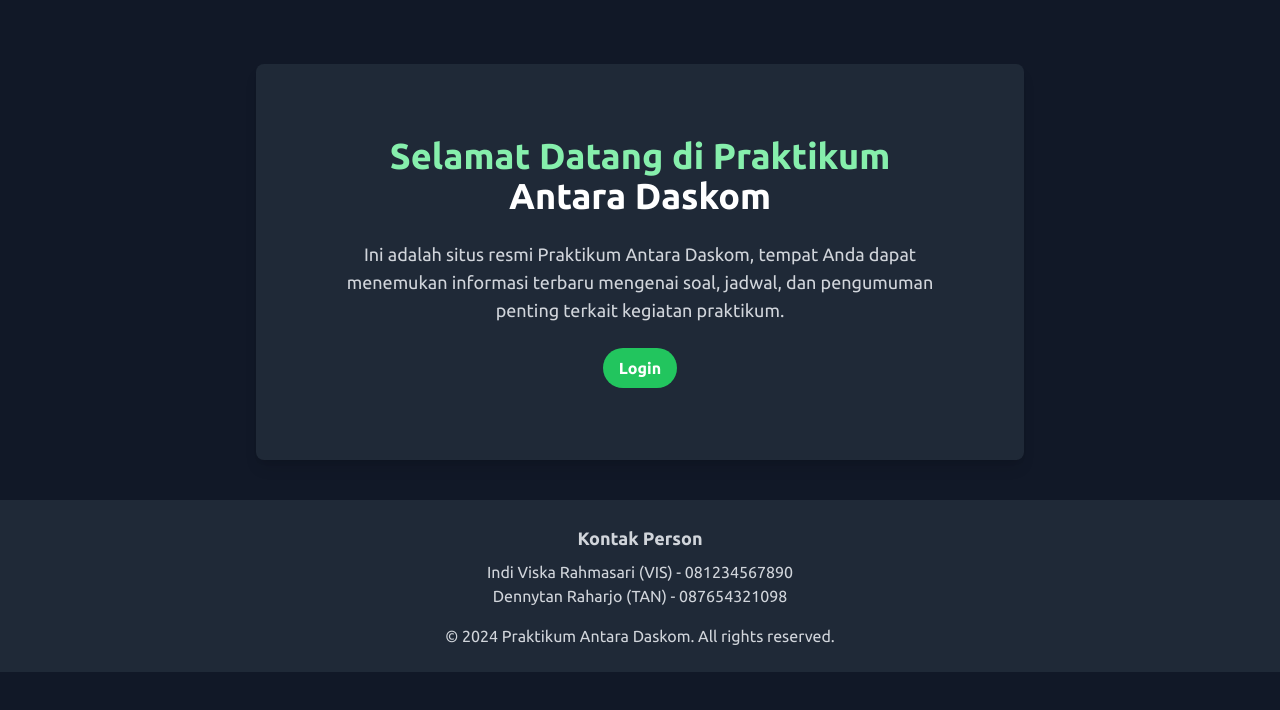
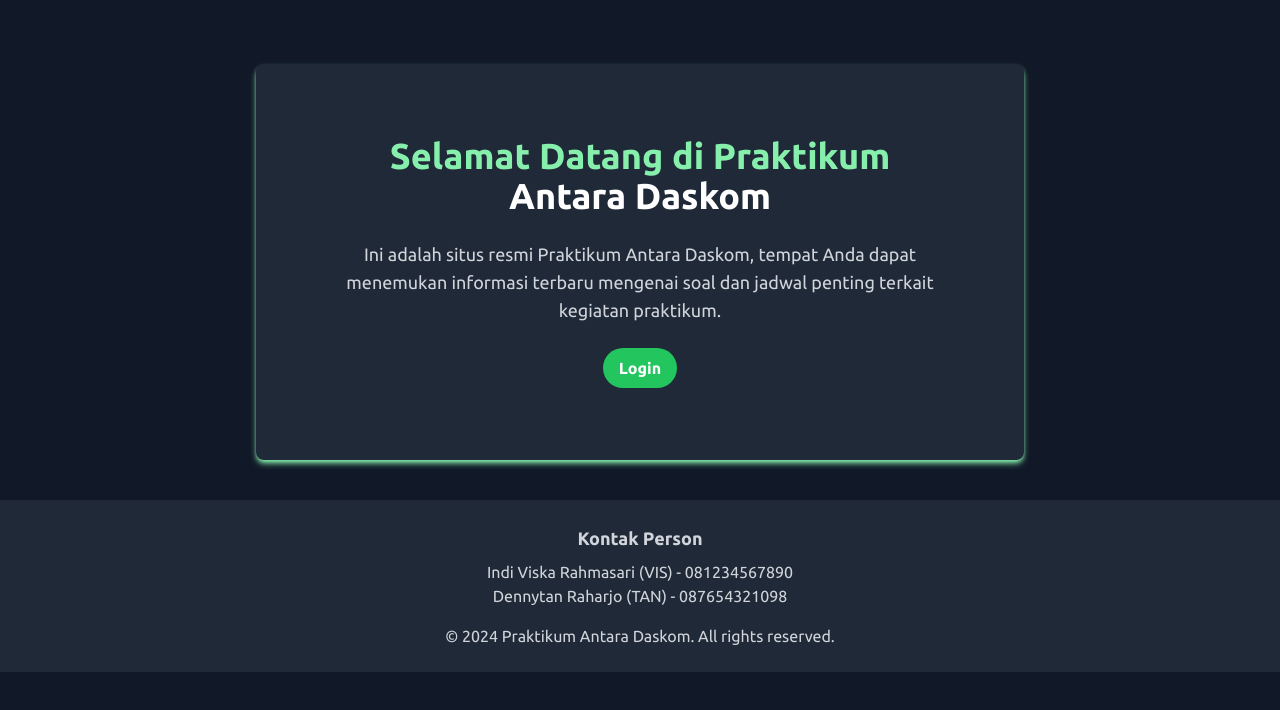
Before and after one commit to Alizaaaja4/daskomantara, a React (Vite) app: page / in a window 1280 px wide. Shown: the top 710 px of the page. Built offline with nearby package versions, Linux system fonts and the light colour scheme.

Commit message:
update 5

```diff
--- a/src/components/Login.jsx
+++ b/src/components/Login.jsx
@@ -26,7 +26,7 @@ const LoginPage = () => {
 
   return (
     <div className="min-h-screen flex items-center justify-center bg-gray-900 p-10">
-      <div className="bg-gray-800 p-6 rounded-lg shadow-md w-full max-w-md">
+      <div className="bg-gray-800 p-6 rounded-lg  w-full max-w-md shadow-md shadow-green-300">
         <h2 className="text-2xl font-bold mb-6 text-center text-green-300">Login</h2>
         {error && <p className="text-red-500 text-center mb-4">{error}</p>}
         <form onSubmit={handleSubmit}>
--- a/src/pages/Dashboard.jsx
+++ b/src/pages/Dashboard.jsx
@@ -41,7 +41,7 @@ const Dashboard = () => {
 
   return (
     <div className="min-h-screen mt-10 bg-gray-900 text-white p-6">
-      <h1 className="text-4xl font-bold mb-2 text-center">Student Dashboard</h1>
+      <h1 className="text-4xl font-bold mb-2 text-center">Student <span className='text-green-300'>Dashboard</span></h1>
       <p className="text-center text-lg text-gray-400 mb-6">
         Discover the latest information about your assignments and practicum schedules here.
       </p>
@@ -59,7 +59,7 @@ const Dashboard = () => {
         <h3 className="text-2xl mb-4 text-green-500">REGULER</h3>
         <div className="grid grid-cols-1 md:grid-cols-2 lg:grid-cols-3 gap-6">
           {DASHBOARD_DATA_REG.map(({ id, title, openDate, closeDate, time, module, link1, link2 }) => (
-            <div key={id} className="bg-gray-800 p-4 rounded-lg shadow-md flex flex-col">
+            <div key={id} className="bg-gray-800 p-4 rounded-lg flex flex-col hover:shadow-md hover:shadow-green-300">
               {getIcon(title)}
               <h2 className="text-xl font-semibold mb-2 text-green-500">{title}</h2>
               <p className="text-gray-300 mb-2">Membuka pada: {openDate}</p>
@@ -79,7 +79,7 @@ const Dashboard = () => {
         <h3 className="text-2xl mb-4 text-blue-500">INTER</h3>
         <div className="grid grid-cols-1 md:grid-cols-2 lg:grid-cols-3 gap-6">
           {DASHBOARD_DATA_INTER.map(({ id, title, openDate, closeDate, time, module, link1, link2 }) => (
-            <div key={id} className="bg-gray-800 p-4 rounded-lg shadow-md flex flex-col">
+            <div key={id} className="bg-gray-800 p-4 rounded-lg flex flex-col hover:shadow-md hover:shadow-green-300">
               {getIcon(title)}
               <h2 className="text-xl font-semibold mb-2 text-blue-500">{title}</h2>
               <p className="text-gray-300 mb-2">Opens on: {openDate}</p>
--- a/src/pages/heroPage.jsx
+++ b/src/pages/heroPage.jsx
@@ -5,15 +5,15 @@ import Footer from '../components/Footer';
 
 const heroPage = () => {
   return (
-    <div className="bg-gray-900 min-h-screen text-white">
-      <div className="mt-16 max-w-3xl mx-auto p-10 rounded-lg shadow-lg bg-gray-800">
+    <div className="bg-gray-900 min-h-screen text-white ">
+      <div className="mt-16 max-w-3xl mx-auto p-10 rounded-lg bg-gray-800 shadow-md shadow-green-300">
         <div className="p-8 rounded-lg">
           <h1 className="text-center text-4xl font-bold mb-6 text-green-300">
             Selamat Datang di Praktikum
             <span className="block text-white">Antara Daskom</span>
           </h1>
           <p className="text-center text-lg mb-6 text-gray-300">
-            Ini adalah situs resmi Praktikum Antara Daskom, tempat Anda dapat menemukan informasi terbaru mengenai soal, jadwal, dan pengumuman penting terkait kegiatan praktikum.
+            Ini adalah situs resmi Praktikum Antara Daskom, tempat Anda dapat menemukan informasi terbaru mengenai soal dan jadwal penting terkait kegiatan praktikum.
           </p>
           <div className="text-center">
             <Link to="/login">
```
